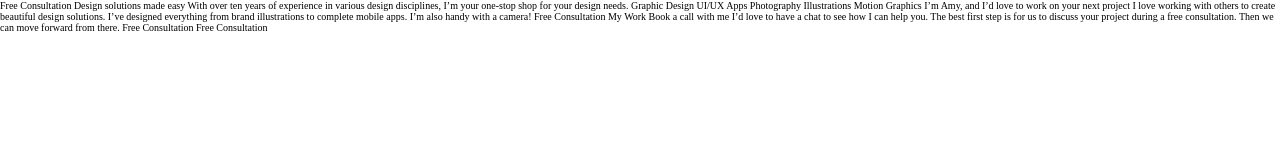
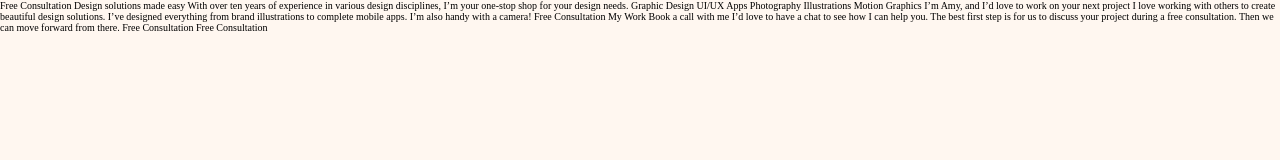
Before and after one commit to valvrauu/single-page-design-portfolio, a website: page index.html in a window 1280 px wide. Drawn offline with Linux system fonts and the light colour scheme.

Commit message:
:sparkles: feat: base style sheet

```diff
--- /dev/null
+++ b/src/styles/sass/base/_base.scss
@@ -0,0 +1,11 @@
+html {
+    min-height: 100vh;
+    min-height: 100dvh;
+}
+
+body {
+    min-height: 100vh;
+    min-height: 100dvh;
+
+    background: var(--seashell-peach);
+}
--- a/src/styles/sass/main.scss
+++ b/src/styles/sass/main.scss
@@ -1,3 +1,4 @@
 @import './abstracts/variables';
 
+@import './base/base';
 @import './base/reset';
```
Also changed, not shown: public/css/min.css.
